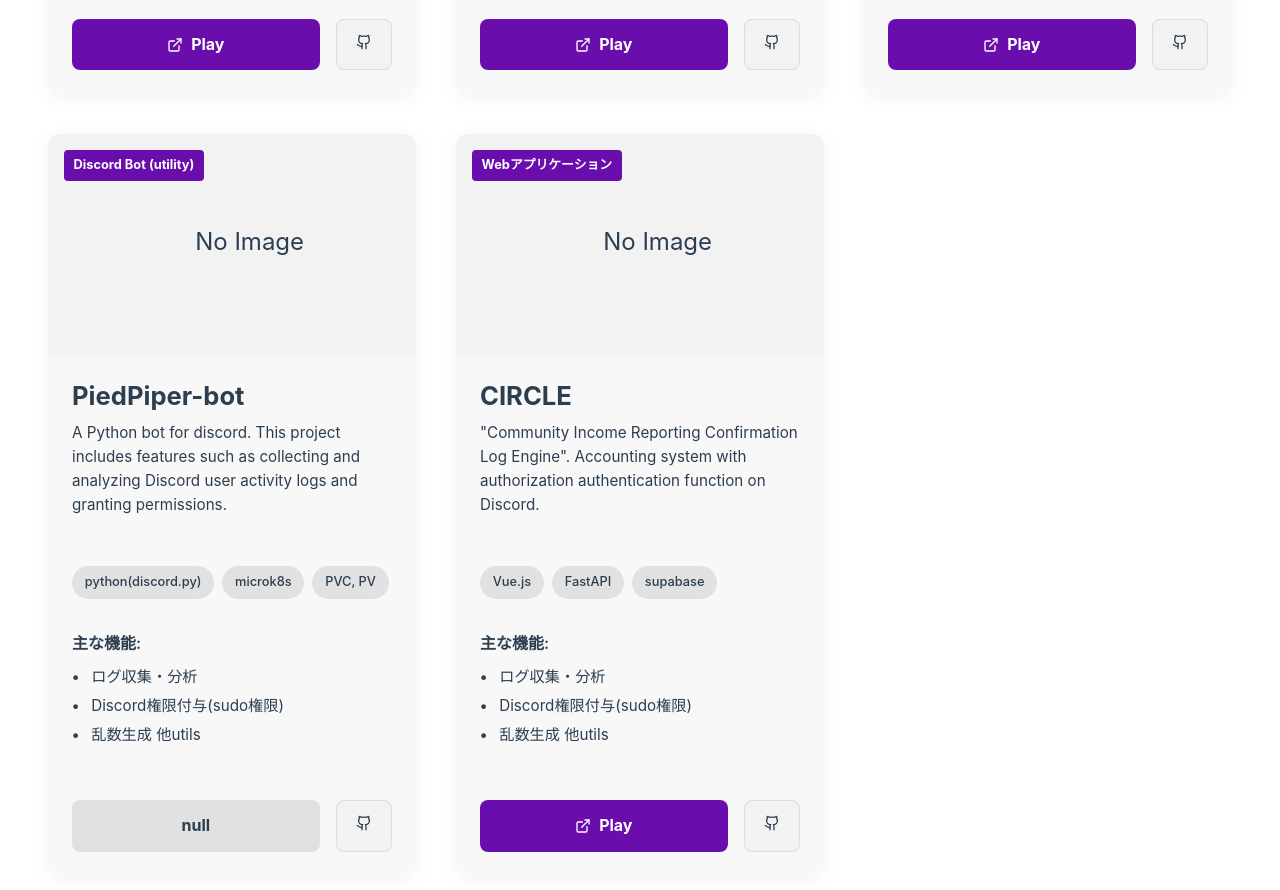
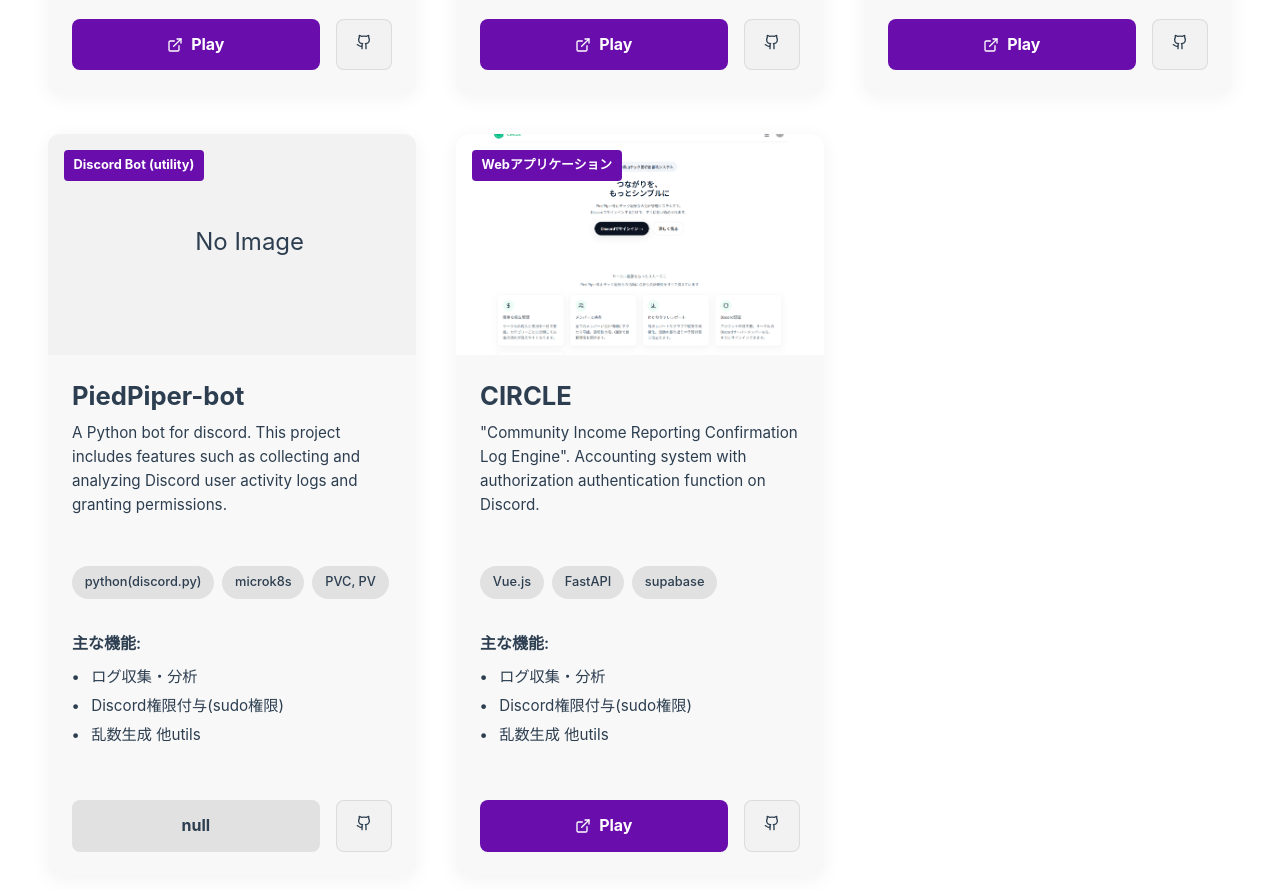
Before and after one commit to chrom9103/Portfolio-site, a Vue app: page /works in a window 1280 px wide. Shown: the part 900-1790 px from the top of the page. Built offline with nearby package versions, Linux system fonts and the light colour scheme.

Commit message:
add(WorksPage.vue): CIRCLEプロジェクトの画像パスを追加

```diff
--- a/src/components/WorksPage.vue
+++ b/src/components/WorksPage.vue
@@ -68,7 +68,7 @@
     '"Community Income Reporting Confirmation Log Engine". Accounting system with authorization authentication function on Discord.',
     ['Vue.js', 'FastAPI', 'supabase'],
     ['ログ収集・分析', 'Discord権限付与(sudo権限)', '乱数生成 他utils'],
-    null,
+    '/CIRCLE_img.png',
     'https://www.chrom.jp/CIRCLE/',
     'https://github.com/chrom9103/CIRCLE'
   )
```
Also changed, not shown: public/CIRCLE_img.png (added).
